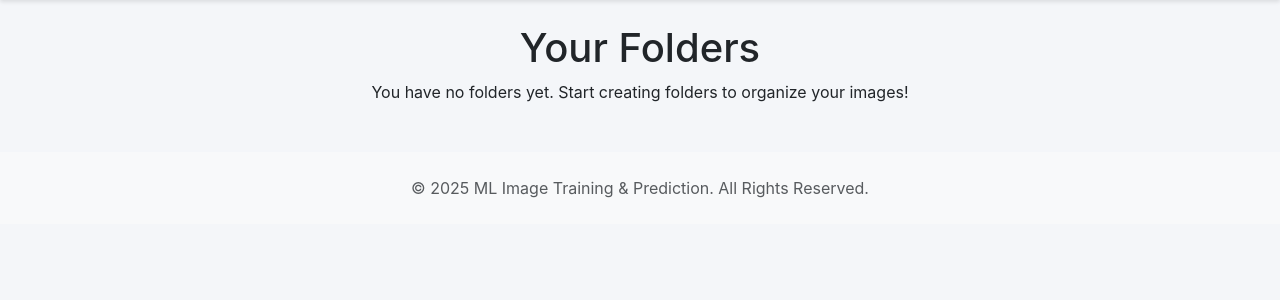
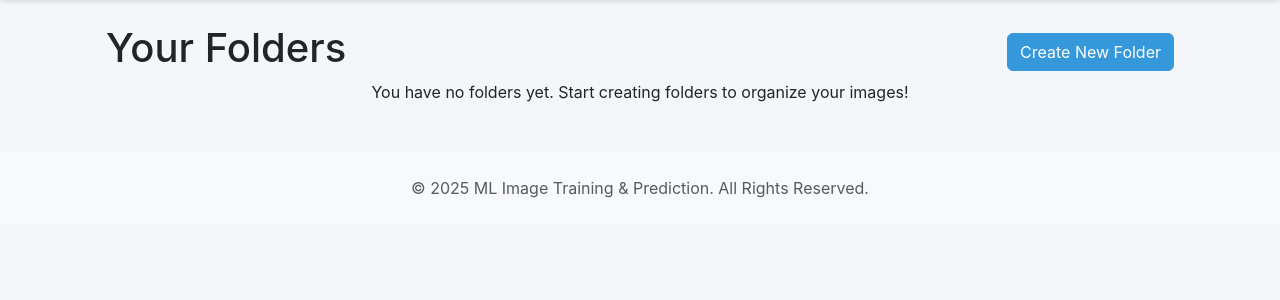
Before and after one commit to rakage/Web-ML-Image-Training-and-Prediction, a Django app: page /my-folders/ in a window 1280 px wide. Shown: the part 56-356 px from the top of the page. Run offline with Django 5.2, Linux system fonts and the light colour scheme; a user stored in the database is signed in; data that the repository does not hold is empty.

Commit message:
add create folder button and modal

```diff
--- a/ml_web/ml_image_app/templates/folders_list.html
+++ b/ml_web/ml_image_app/templates/folders_list.html
@@ -4,7 +4,36 @@
 
 {% block content %}
 <div class="container mx-auto px-4 py-8">
-  <h1 class="text-3xl font-bold mb-8 text-center">Your Folders</h1>
+  <div class="d-flex justify-content-between align-items-center mb-8">
+    <h1 class="text-3xl font-bold text-center">Your Folders</h1>
+    <button type="button" class="btn btn-primary" data-bs-toggle="modal" data-bs-target="#createFolderModal">
+      Create New Folder
+    </button>
+  </div>
+
+  <!-- Create Folder Modal -->
+  <div class="modal fade" id="createFolderModal" tabindex="-1" aria-labelledby="createFolderModalLabel" aria-hidden="true">
+    <div class="modal-dialog">
+      <div class="modal-content">
+        <div class="modal-header">
+          <h5 class="modal-title" id="createFolderModalLabel">Create New Folder</h5>
+          <button type="button" class="btn-close" data-bs-dismiss="modal" aria-label="Close"></button>
+        </div>
+        <div class="modal-body">
+          <form id="createFolderForm">
+            <div class="mb-3">
+              <label for="folderName" class="form-label">Folder Name</label>
+              <input type="text" class="form-control" id="folderName" name="folderName" required>
+            </div>
+          </form>
+        </div>
+        <div class="modal-footer">
+          <button type="button" class="btn btn-secondary" data-bs-dismiss="modal">Close</button>
+          <button type="button" class="btn btn-primary" onclick="createFolder()">Create Folder</button>
+        </div>
+      </div>
+    </div>
+  </div>
 
   <!-- Folder List -->
   <div class="grid grid-cols-1 md:grid-cols-2 lg:grid-cols-3 gap-6">
@@ -26,4 +55,46 @@
     </div>
   {% endif %}
 </div>
+
+<!-- Add this script section at the end of your template -->
+{% block extra_js %}
+<script>
+function createFolder() {
+    const folderName = document.getElementById('folderName').value;
+    if (!folderName) {
+        alert('Please enter a folder name');
+        return;
+    }
+
+    fetch('http://127.0.0.1:5000/create-folder', {
+        method: 'POST',
+        headers: {
+            'Content-Type': 'application/json',
+            'Authorization': 'Bearer {{ auth_token }}'
+        },
+        body: JSON.stringify({
+            folder_name: folderName
+        })
+    })
+    .then(response => {
+        if (!response.ok) {
+            throw new Error('Network response was not ok');
+        }
+        return response.json();
+    })
+    .then(data => {
+        // Close the modal
+        const modal = bootstrap.Modal.getInstance(document.getElementById('createFolderModal'));
+        modal.hide();
+
+        // Refresh the page to show the new folder
+        window.location.reload();
+    })
+    .catch(error => {
+        console.error('Error:', error);
+        alert('Error creating folder. Please try again.');
+    });
+}
+</script>
 {% endblock %}
+{% endblock %}
--- a/requirements.txt
+++ b/requirements.txt
@@ -23,11 +23,11 @@ coremltools==8.1
 cycler==0.12.1
 debugpy==1.8.9
 decorator==5.1.1
-Django==5.1.4
+Django
 django-cors-headers==4.6.0
 django-crispy-forms==2.3
 djangorestframework==3.15.2
-djongo==1.3.7
+djongo
 dnspython==2.7.0
 eventlet==0.38.0
 executing==2.1.0
@@ -112,7 +112,7 @@ simple-websocket==1.1.0
 six==1.17.0
 smmap==5.0.1
 SQLAlchemy==2.0.36
-sqlparse==0.5.2
+sqlparse
 stack-data==0.6.3
 sympy==1.13.1
 tensorboard==2.18.0
```
Also changed, not shown: ml_web/db.sqlite3.
